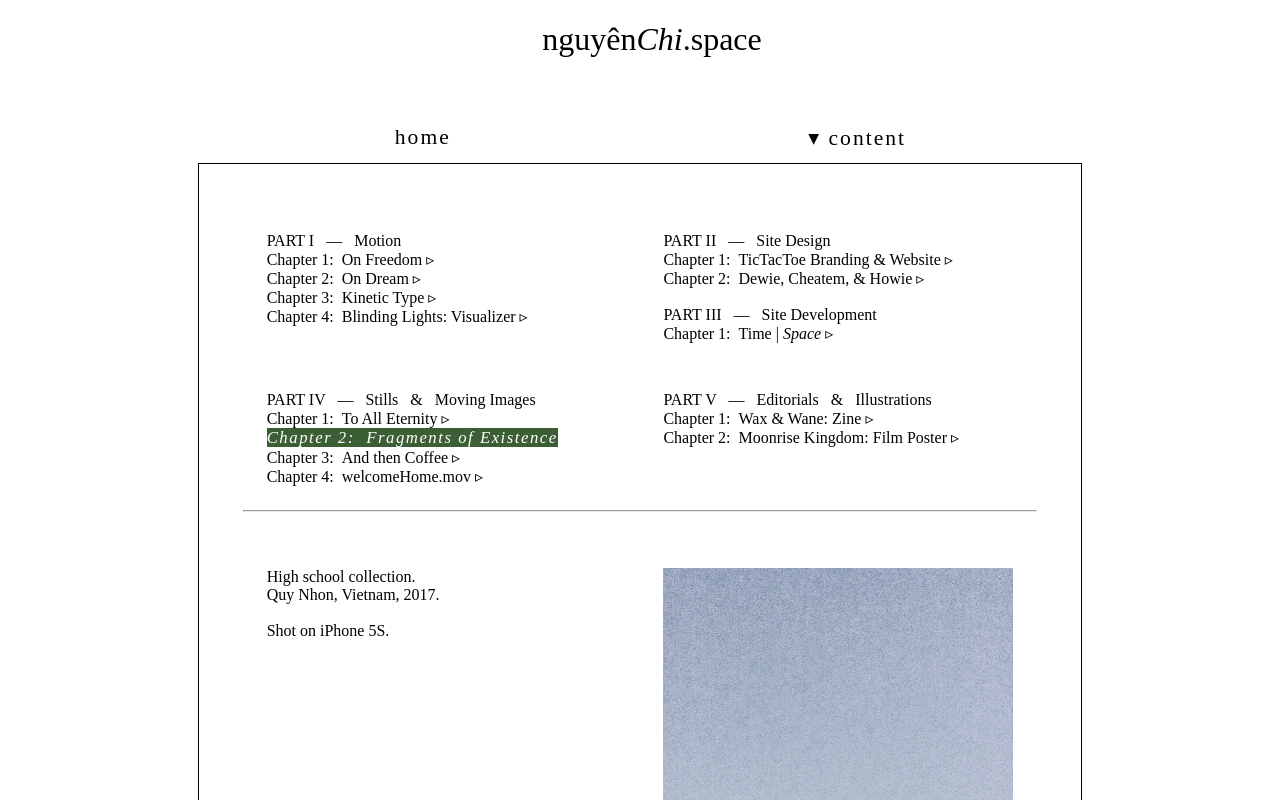
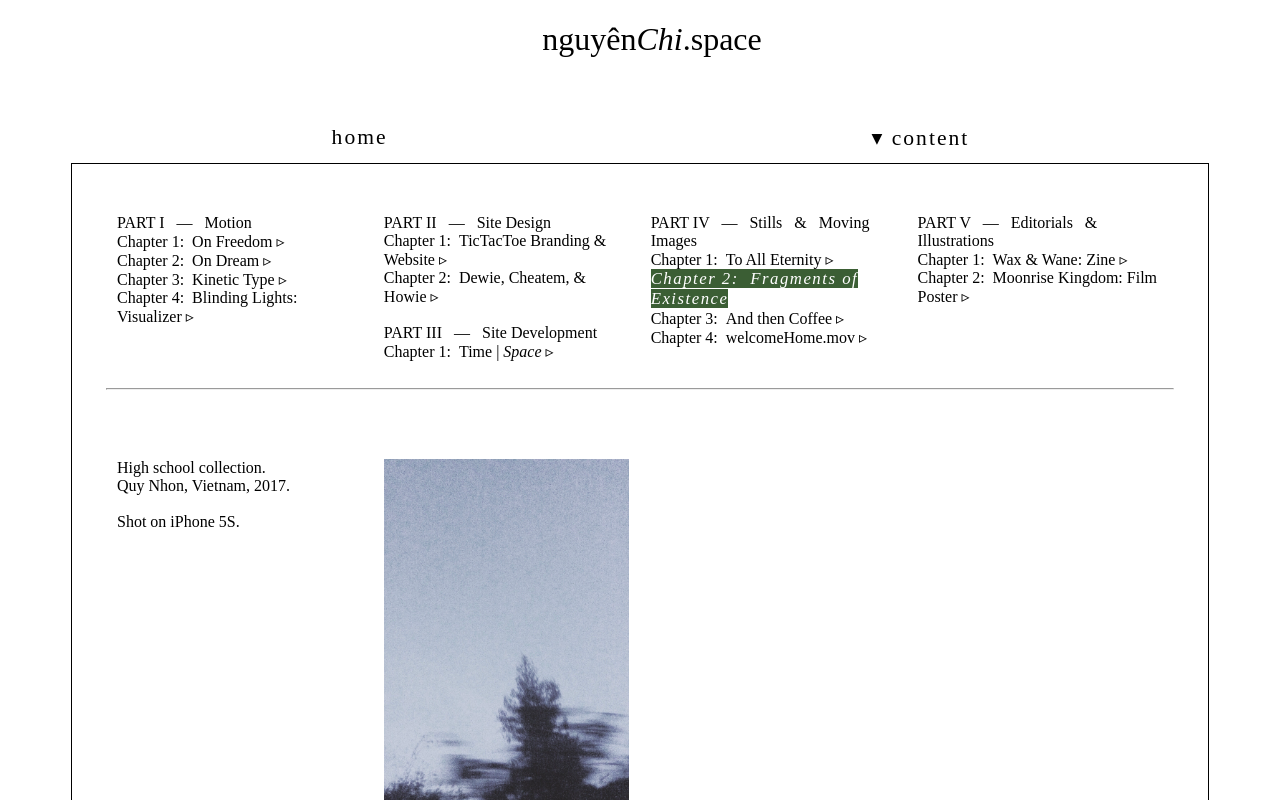
Before and after one commit to nguyenihc/nguyenihc.github.io, a plain HTML site: page work03.html in a window 1280 px wide. Shown: the top 800 px of the page. Drawn offline with Linux system fonts and the light colour scheme.

Commit message:
Add files via upload
hello 05 >

```diff
--- a/css/styles.css
+++ b/css/styles.css
@@ -11,11 +11,11 @@ a:hover {
     text-decoration: none;
 }
 
-a:visited {
-}
+
 
 body {
     font-family: Baskerville, 'Times New Roman', Times, serif;
+    //'Rubik', sans-serif;
 
 }
 
@@ -24,7 +24,7 @@ header {
 }
 
 header img {
-    width: 40%;
+    width: 30%;
 }
 
 h1 {
@@ -47,15 +47,24 @@ nav {
 
 }
 
+.currentLink {
+    font-style: italic;
+    font-size: 105%;
+    background-color: #3B5E34;
+   letter-spacing: 1.5px;
+    color: white;
+
+}
+
 .container {
-    width: 70%;
+    width: 90%;
     margin: auto;
 }
 
 .content {
     margin: 30px 0 0 0;
     display: block;
-    padding: 5%;
+    padding: 3%;
     border: solid 1px;
     min-width: 200px;
 }
@@ -63,28 +72,39 @@ nav {
 .content p {
     display: block;
     float: left;
-    width: 49.95%;
+    width: 25%;
     min-width: 200px;
-    padding-left: 3%;
-    padding-right: 3%;
+    padding: 0 1%; // bottom left right top
 }
 
 .content a:hover{
+    font-style: italic;
+    font-size: 105%;
     background-color: #3B5E34;
+   letter-spacing: 1.5px;
     color: white;
 }
 
 .content-part p {
     display: block;
     float: left;
-    width: 49.95%;
+    width: 25%;
     min-width: 200px;
-    padding-left: 3%;
-    padding-right: 3%;
-    padding-top: 1%;
-    padding-bottom: 1%;
+    padding: 0 1% 1% 1%;
+
 
 }
+
+.content-story p {
+    display: block;
+    float: left;
+    width: 33%;
+    min-width: 200px;
+    padding: 0 3%;
+
+
+}
+
 
 
 .info a {
@@ -103,9 +123,6 @@ nav {
     width: 100%;
 }
 
-.content a:active{
-    font-style: italic bold;
-}
 
 hr {
     clear: left;
@@ -129,14 +146,7 @@ video{
     width: 100%;
 }
 
-.currentLink {
-    font-style: italic;
-    font-size: 105%;
-    background-color: #3B5E34;
-   letter-spacing: 1.5px;
-    color: white;
 
-}
 
 
 form {
@@ -175,7 +185,7 @@ button {
   background: #f1f1f1;
   color: black;
   cursor: pointer;
-    font-family: Baskerville, 'Times New Roman', Times, serif;
+font-family: inherit;
 }
 
 #myBtn:hover {
```
